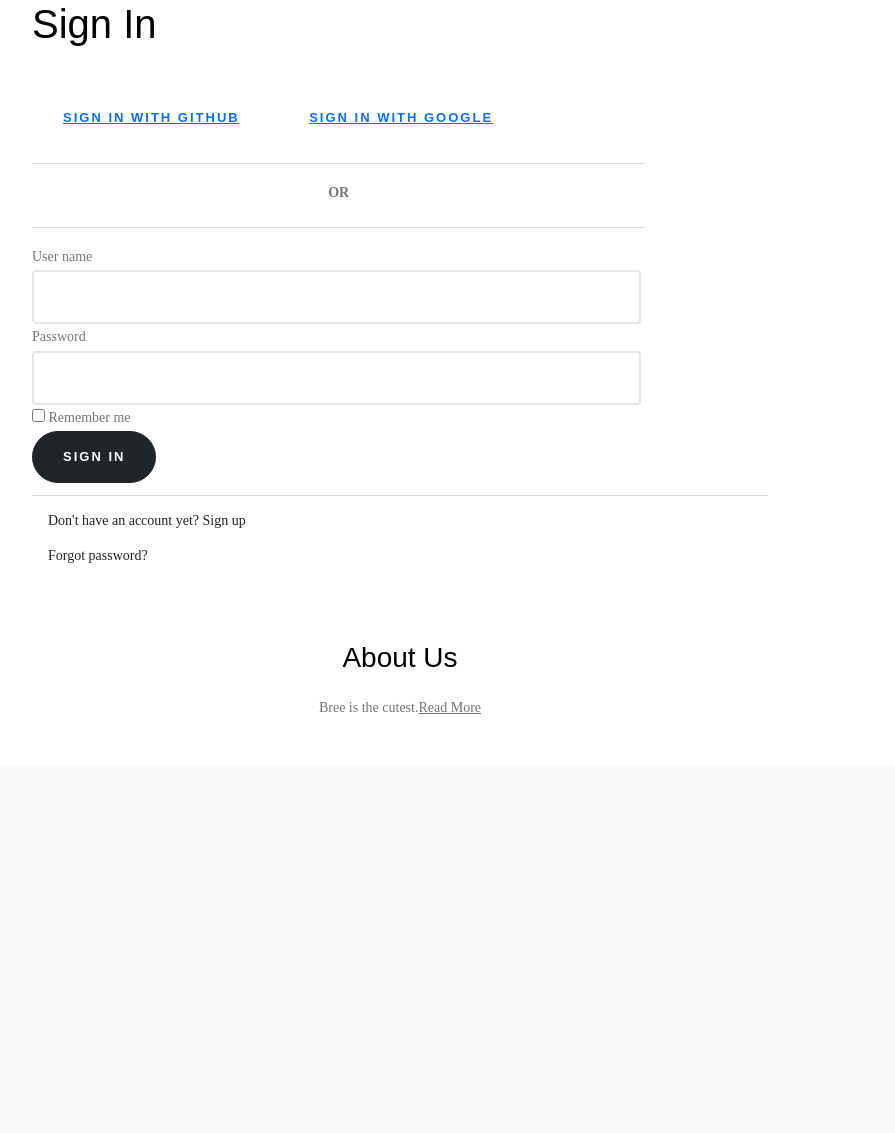
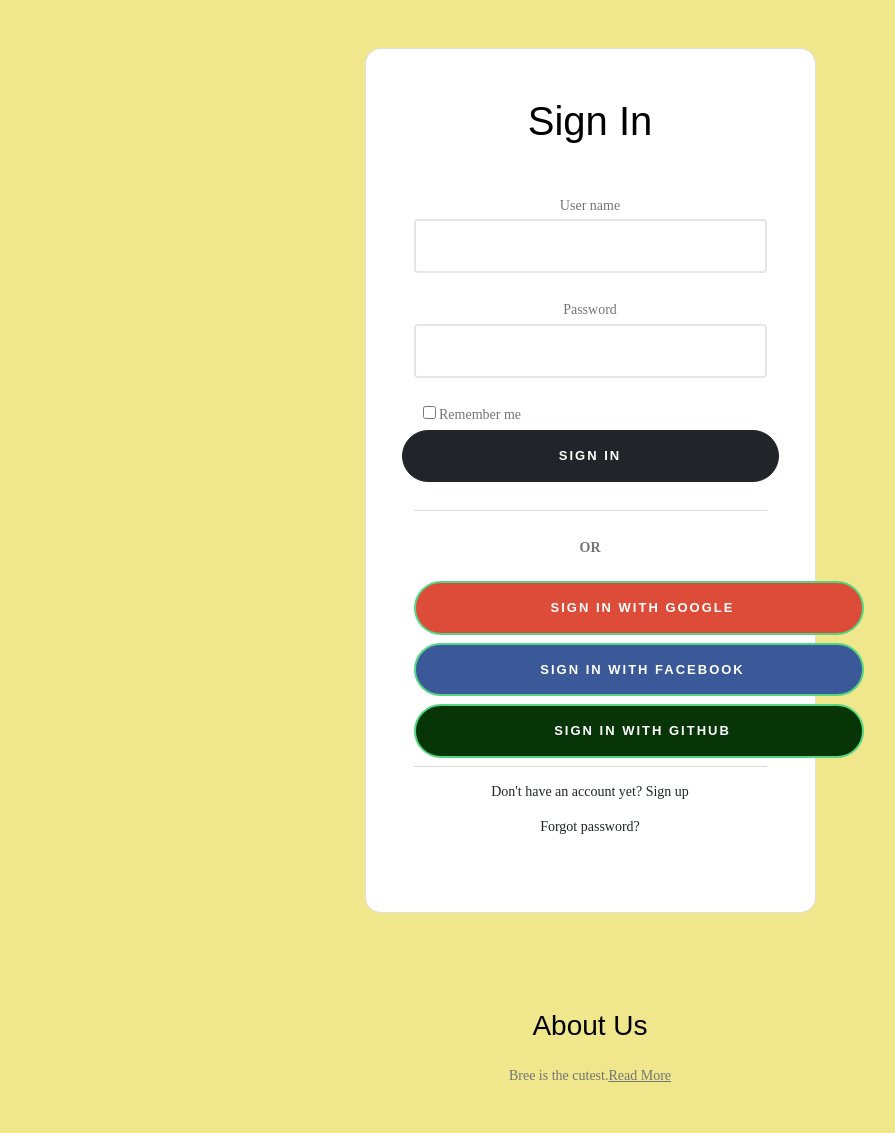
Before and after one commit to xkhanhnguyen/book-swap-project, a Django app: page /accounts/login/ in a window 1280 px wide. Shown: the part 91-1224 px from the top of the page, without its empty margins (50-945 px from the left). Before the commit the page ends 805 px from the top, so only its background shows below. Run offline with Django 4.2, Linux system fonts and the light colour scheme.

Commit message:
update login form

```diff
--- a/users/templates/users/login.html
+++ b/users/templates/users/login.html
@@ -1,55 +1,52 @@
 {% extends "base_generic.html" %}
 
 {% block content %}
-<section class="site-section">
-    <div class="container">
-        <div class="row mb-4">
-            <div class="col-md-6">
-                <h1>Sign In</h1>
-            </div>
-        </div>
-        <div class="row blog-entries">
-            <div class="col-md-12 col-lg-8 main-content">
-
-
+<section class="site-section" style="background-color: khaki">
+    <div class="container py-5 h-100">
+        <div class="row d-flex justify-content-center align-items-center h-100">
+            <div class="col-12 col-md-8 col-lg-6 col-xl-5">
+                <div class="card shadow-2-strong" style="border-radius: 1rem;">
+                    <div class="card-body p-5 text-center">
+                        <h1 class="mb-5">Sign In</h1>
                         <form method="post" action="{% url 'login' %}">
                             {% csrf_token %}
-                    <div class="form-row">
-                        <div class="col-md-10">
-                            <div class="form-group">
-                                <a href="{% url 'social:begin' 'github' %}" class="btn btn-link btn-lg active btn-block">Sign in with GitHub</a>
-                                <a href="#" class="btn btn-link btn-lg active btn-block">Sign in with Google</a>
-                                <hr>
-                                <p class="text-center"><strong>OR</strong></p>
-                                <hr>
-                            </div>
-                        </div>
-                    </div>
                             <div class="row">
-                        <div class="col-md-10 form-group">
+                                <div class="form-outline mb-4">
                                     <label for="username">User name</label>
                                     <input type="text" id="username" name="username" class="form-control" required>
                                 </div>
-                        <div class="col-md-10 form-group">
+                                <div class="form-outline mb-4">
                                     <label for="password">Password</label>
                                     <input type="password" id="password" name="password" class="form-control" required>
                                 </div>
-                        <div class="form-row">
-                            <div class="col-md-10">
+                                <div class="form-check d-flex justify-content-start">
                                     <div class="form-group">
                                         <!-- Add a Remember me functionality -->
                                         {{ form.remember_me }}
                                         <label> Remember me</label>
                                     </div>
                                 </div>
-                        </div>
-                    </div>
-                    <div class="row">
-                        <div class="col-md-6 form-group">
-                            <input type="submit" value="Sign In" class="btn btn-dark">
-                        </div>
+
+                                <button class="btn btn-dark btn-lg btn-block" type="submit">Sign in</button>
                             </div>
                         </form>
+                        <hr class="my-4">
+
+                        <p class="text-center"><strong>OR</strong></p>
+                        <a class="btn btn-lg btn-block btn-primary mb-2"
+                            style="background-color: #dd4b39; display:block; width:450px" href="#" type="submit"><i
+                                class="fab fa-google me-2"></i> Sign in with google</a>
+                        <a class="btn btn-lg btn-block btn-primary mb-2"
+                            style="background-color: #3b5998; display:block; width:450px" href="#" type="submit"><i
+                                class="fab fa-facebook-f me-2"></i>Sign in with facebook</a>
+                        <a class="btn btn-lg btn-block btn-primary mb-2"
+                            style="background-color: rgb(7, 53, 7); display:block; width:450px"
+                            href="{% url 'social:begin' 'github' %}" type="submit"><i
+                                class="fab fa-facebook-f me-2"></i>Sign in with github</a>
+
+
+
+
                         {% if form.errors %}
                         <p>Your username and password didn't match. Please try again.</p>
                         {% endif %}
@@ -63,8 +60,14 @@
                         {% endif %}
                         {% endif %}
                         <div class="dropdown-divider"></div>
-                <a class="dropdown-item" href="{% url 'users-register' %}">Don't have an account yet? Sign up</a>
+                        <a class="dropdown-item" href="{% url 'users-register' %}">Don't have an account yet?
+                            Sign up</a>
                         {# Assumes you setup the password_reset view in your URLconf #}
                         <p><a class="dropdown-item" href="{% url 'password-reset' %}">Forgot password?</a></p>
-
+                    </div>
+                </div>
+            </div>
+        </div>
+    </div>
     {% endblock %}
+</section>
```
Also changed, not shown: static/css/styles.css (line endings or trailing spaces). Lines whose indentation alone changed are shown as unchanged.
